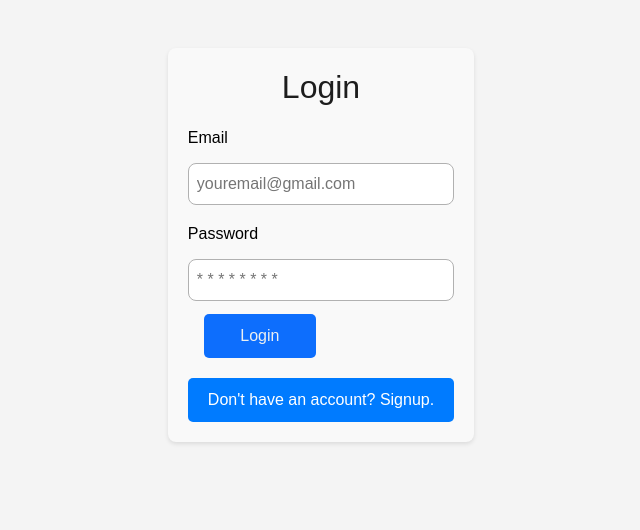
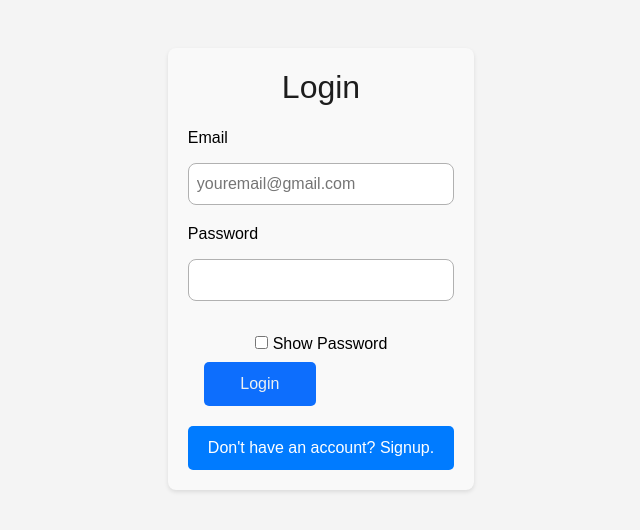
Before and after one commit to ethancs13/dbdbdb, a React (Create React App) app in the folder client/: page /login in a window 1280 px wide. Shown: the top 530 px of the page, without its empty margins (319-959 px from the left). Built offline with nearby package versions, Linux system fonts and the light colour scheme; no server answers.

Commit message:
normalized data

```diff
--- a/client/src/css/Auth.css
+++ b/client/src/css/Auth.css
@@ -56,23 +56,17 @@ h2 {
   margin: 0.8rem 0;
 }
 
-/* button {
-  background-color: #3498db;
-  color: #fff;
-  padding: 12px;
-  border: none;
-  border-radius: 4px;
-  cursor: pointer;
-}
-
-button:disabled {
-  background-color: #bdc3c7;
-  cursor: not-allowed;
-} */
-
 .link-btn {
   color: #3498db;
   margin-top: 12px;
   display: block;
   text-decoration: none;
 }
+
+.show-password {
+  margin-top: 10px;
+}
+
+.show-password input {
+  margin-right: 5px;
+}
--- a/client/src/pages/Admin.jsx
+++ b/client/src/pages/Admin.jsx
@@ -47,7 +47,15 @@ const Admin = () => {
         `${process.env.REACT_APP_SERVER_END_POINT}/admin/expense-types`,
         { withCredentials: true }
       );
-      setExpenseTypes(response.data);
+
+      const normalizedData = response.data.map((item) => ({
+        id: item.ID,
+        type: item.TYPE,
+        orderIndex: item.ORDER_INDEX,
+        createdAt: item.CREATED_AT,
+      }));
+
+      setExpenseTypes(normalizedData);
     } catch (err) {
       console.error("Error fetching expense types:", err);
     }
--- a/client/src/pages/Login.jsx
+++ b/client/src/pages/Login.jsx
@@ -6,6 +6,7 @@ import { useAuth } from '../context/AuthContext'; // Import AuthContext
 export const Login = () => {
     const [email, setEmail] = useState('');
     const [pass, setPass] = useState('');
+    const [showPassword, setShowPassword] = useState(false);
     const [error, setError] = useState('');
     const [loading, setLoading] = useState(false);
 
@@ -51,12 +52,20 @@ export const Login = () => {
                 <input
                     value={pass}
                     onChange={(e) => setPass(e.target.value)}
-                    type="password"
-                    placeholder="* * * * * * * *"
+                    type={showPassword ? 'text' : 'password'}
                     id="password"
                     name="password"
                     required
                 />
+                <div className="show-password">
+                    <input
+                        type="checkbox"
+                        id="show-password"
+                        checked={showPassword}
+                        onChange={() => setShowPassword(!showPassword)}
+                    />
+                    <label htmlFor="show-password">Show Password</label>
+                </div>
                 <button className="btn btn-primary" type="submit" disabled={loading}>
                     {loading ? 'Loading...' : 'Login'}
                 </button>
--- a/client/src/pages/Summary.jsx
+++ b/client/src/pages/Summary.jsx
@@ -40,9 +40,7 @@ const Summary = () => {
                   <div className="summary-header">Billable?</div>
                   <div className="summary-header">PoR CC used?</div>
                   <div className="summary-header">Amount</div>
-                  {rowsData.some((row) => row.billable === "Yes") && (
-                    <div className="summary-header">Customer</div>
-                  )}
+                  <div className="summary-header">Customer</div>
                   <div className="summary-header">Comment</div>
                 </div>
                 {rowsData.map((row, index) => (
```
Also changed, not shown: 2 other files (tests, documents, lock files or other folders).
